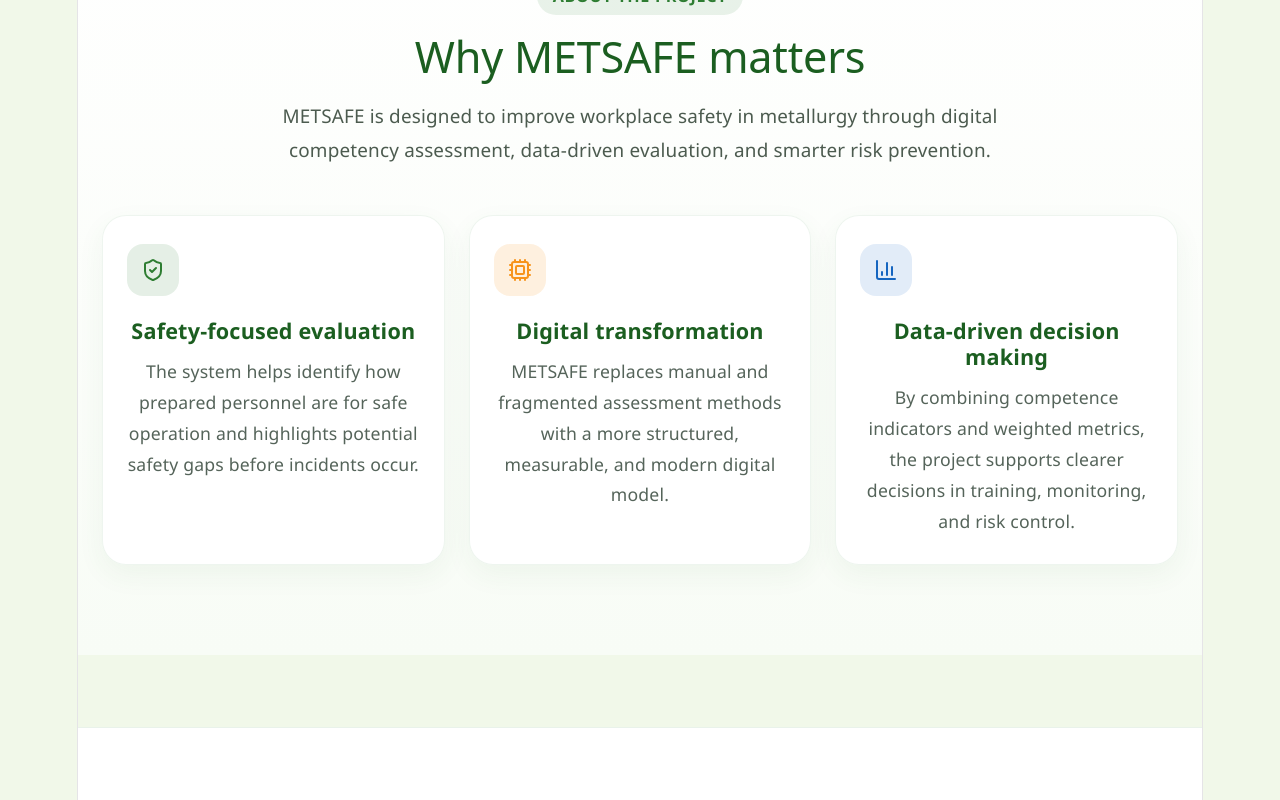
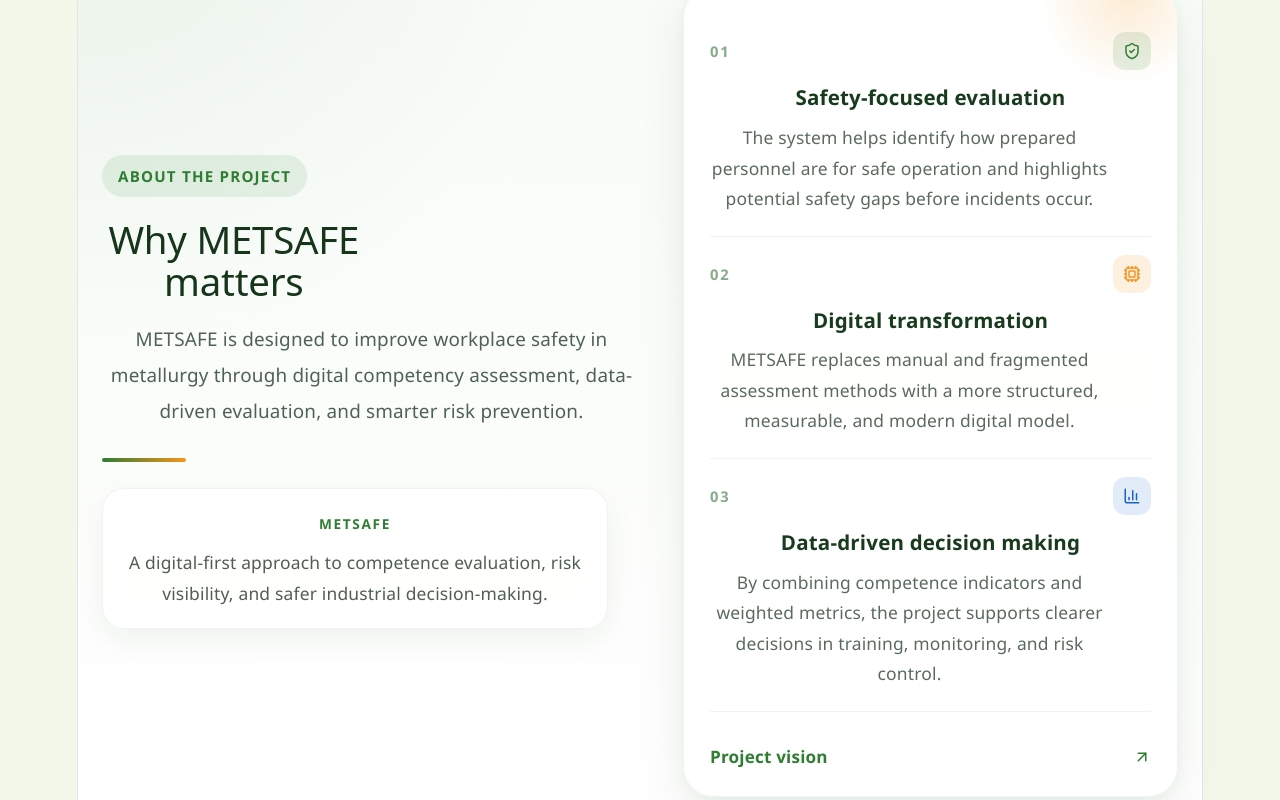
Before and after one commit to ngocleltt/metsafe, a React (Vite) app: page / in a window 1280 px wide. Shown: the part 1400-2200 px from the top of the page. Built offline with nearby package versions, Linux system fonts and the light colour scheme.

Commit message:
redesign about-project

```diff
--- a/src/components/AboutProject.jsx
+++ b/src/components/AboutProject.jsx
@@ -1,30 +1,44 @@
 import React from 'react';
 import './styles/AboutProject.css';
-import { ShieldCheck, Cpu, BarChart3 } from 'lucide-react';
+import { ShieldCheck, Cpu, BarChart3, ArrowUpRight } from 'lucide-react';
 
 const AboutProject = ({ t }) => {
   return (
     <section id="about" className="about-project-section">
       <div className="about-project-container">
-        <div className="about-project-header">
+        <div className="about-project-shell">
+          <div className="about-project-intro">
             <span className="about-project-tag">
               {t?.aboutProject?.tag || 'About the Project'}
             </span>
 
-          <h2>
+            <h2 className="about-project-title">
               {t?.aboutProject?.title || 'Why METSAFE matters'}
             </h2>
 
-          <p>
+            <p className="about-project-description">
               {t?.aboutProject?.description ||
                 'METSAFE is designed to improve workplace safety in metallurgy through digital competency assessment, data-driven evaluation, and smarter risk prevention.'}
             </p>
+
+            <div className="about-project-accent-line"></div>
+
+            <div className="about-project-note">
+              <span className="about-note-label">METSAFE</span>
+              <p>
+                A digital-first approach to competence evaluation, risk visibility,
+                and safer industrial decision-making.
+              </p>
+            </div>
           </div>
 
-        <div className="about-project-grid">
-          <div className="about-card">
-            <div className="about-card-icon green">
-              <ShieldCheck size={24} />
+          <div className="about-project-panel">
+            <div className="about-feature-item">
+              <div className="about-feature-top">
+                <span className="about-feature-number">01</span>
+                <div className="about-feature-icon green">
+                  <ShieldCheck size={18} />
+                </div>
               </div>
               <h3>
                 {t?.aboutProject?.card1?.title || 'Safety-focused evaluation'}
@@ -35,9 +49,12 @@ const AboutProject = ({ t }) => {
               </p>
             </div>
 
-          <div className="about-card">
-            <div className="about-card-icon orange">
-              <Cpu size={24} />
+            <div className="about-feature-item">
+              <div className="about-feature-top">
+                <span className="about-feature-number">02</span>
+                <div className="about-feature-icon orange">
+                  <Cpu size={18} />
+                </div>
               </div>
               <h3>
                 {t?.aboutProject?.card2?.title || 'Digital transformation'}
@@ -48,9 +65,12 @@ const AboutProject = ({ t }) => {
               </p>
             </div>
 
-          <div className="about-card">
-            <div className="about-card-icon blue">
-              <BarChart3 size={24} />
+            <div className="about-feature-item">
+              <div className="about-feature-top">
+                <span className="about-feature-number">03</span>
+                <div className="about-feature-icon blue">
+                  <BarChart3 size={18} />
+                </div>
               </div>
               <h3>
                 {t?.aboutProject?.card3?.title || 'Data-driven decision making'}
@@ -60,6 +80,12 @@ const AboutProject = ({ t }) => {
                   'By combining competence indicators and weighted metrics, the project supports clearer decisions in training, monitoring, and risk control.'}
               </p>
             </div>
+
+            <div className="about-panel-footer">
+              <span>Project vision</span>
+              <ArrowUpRight size={18} />
+            </div>
+          </div>
         </div>
       </div>
     </section>
--- a/src/components/styles/AboutProject.css
+++ b/src/components/styles/AboutProject.css
@@ -1,6 +1,8 @@
 .about-project-section {
-  padding: 90px 24px;
-  background: linear-gradient(180deg, #ffffff 0%, #f8fcf6 100%);
+  padding: 100px 24px;
+  background:
+    radial-gradient(circle at top left, rgba(46, 125, 50, 0.07), transparent 32%),
+    linear-gradient(180deg, #f7fbf6 0%, #ffffff 100%);
 }
 
 .about-project-container {
@@ -8,123 +10,231 @@
   margin: 0 auto;
 }
 
-.about-project-header {
-  text-align: center;
-  max-width: 760px;
-  margin: 0 auto 48px;
+.about-project-shell {
+  display: grid;
+  grid-template-columns: 1.05fr 0.95fr;
+  gap: 34px;
+  align-items: stretch;
+}
+
+.about-project-intro {
+  padding: 12px 8px 12px 0;
+  display: flex;
+  flex-direction: column;
+  justify-content: center;
 }
 
 .about-project-tag {
-  display: inline-block;
-  padding: 6px 16px;
+  display: inline-flex;
+  align-items: center;
+  width: fit-content;
+  padding: 8px 16px;
   border-radius: 999px;
   background: rgba(46, 125, 50, 0.1);
   color: var(--primary-color);
-  font-size: 0.9rem;
-  font-weight: 600;
+  font-size: 0.84rem;
+  font-weight: 700;
   text-transform: uppercase;
-  letter-spacing: 0.04em;
-  margin-bottom: 16px;
+  letter-spacing: 0.08em;
+  margin-bottom: 22px;
 }
 
-.about-project-header h2 {
-  font-size: 2.4rem;
-  color: var(--secondary-color);
-  margin-bottom: 16px;
-  line-height: 1.2;
+.about-project-title {
+  font-size: clamp(2rem, 3vw, 3.3rem);
+  line-height: 1.08;
+  color: #16351b;
+  margin: 0 0 20px;
+  max-width: 12ch;
 }
 
-.about-project-header p {
+.about-project-description {
   font-size: 1.05rem;
-  line-height: 1.8;
-  color: #4c5b4f;
+  line-height: 1.9;
+  color: #4f6253;
+  max-width: 58ch;
+  margin-bottom: 28px;
 }
 
-.about-project-grid {
-  display: grid;
-  grid-template-columns: repeat(3, 1fr);
-  gap: 24px;
+.about-project-accent-line {
+  width: 84px;
+  height: 4px;
+  border-radius: 999px;
+  background: linear-gradient(90deg, var(--primary-color), var(--accent-color));
+  margin-bottom: 26px;
 }
 
-.about-card {
-  background: rgba(255, 255, 255, 0.92);
+.about-project-note {
+  max-width: 460px;
+  padding: 20px 22px;
+  border-radius: 22px;
+  background: rgba(255, 255, 255, 0.74);
   border: 1px solid rgba(46, 125, 50, 0.08);
-  border-radius: 24px;
-  padding: 28px 24px;
-  box-shadow: 0 10px 28px rgba(46, 125, 50, 0.06);
-  transition: transform 0.3s ease, box-shadow 0.3s ease;
+  box-shadow: 0 10px 30px rgba(32, 74, 38, 0.06);
+  backdrop-filter: blur(8px);
+  -webkit-backdrop-filter: blur(8px);
 }
 
-.about-card:hover {
-  transform: translateY(-6px);
-  box-shadow: 0 16px 34px rgba(46, 125, 50, 0.1);
+.about-note-label {
+  display: inline-block;
+  font-size: 0.76rem;
+  font-weight: 800;
+  text-transform: uppercase;
+  letter-spacing: 0.12em;
+  color: var(--primary-color);
+  margin-bottom: 10px;
 }
 
-.about-card-icon {
-  width: 52px;
-  height: 52px;
-  border-radius: 16px;
+.about-project-note p {
+  margin: 0;
+  color: #4e5f52;
+  line-height: 1.75;
+  font-size: 0.97rem;
+}
+
+.about-project-panel {
+  position: relative;
+  background: rgba(255, 255, 255, 0.82);
+  border: 1px solid rgba(46, 125, 50, 0.08);
+  border-radius: 30px;
+  padding: 26px;
+  box-shadow:
+    0 20px 50px rgba(25, 61, 31, 0.08),
+    0 4px 14px rgba(46, 125, 50, 0.05);
+  backdrop-filter: blur(12px);
+  -webkit-backdrop-filter: blur(12px);
+  overflow: hidden;
+}
+
+.about-project-panel::before {
+  content: '';
+  position: absolute;
+  top: -80px;
+  right: -40px;
+  width: 180px;
+  height: 180px;
+  border-radius: 50%;
+  background: radial-gradient(circle, rgba(247, 148, 29, 0.18), transparent 68%);
+  pointer-events: none;
+}
+
+.about-feature-item {
+  position: relative;
+  padding: 18px 0 22px;
+  border-bottom: 1px solid rgba(46, 125, 50, 0.08);
+}
+
+.about-feature-item:last-of-type {
+  border-bottom: none;
+  padding-bottom: 12px;
+}
+
+.about-feature-top {
+  display: flex;
+  align-items: center;
+  justify-content: space-between;
+  margin-bottom: 14px;
+}
+
+.about-feature-number {
+  font-size: 0.82rem;
+  font-weight: 800;
+  letter-spacing: 0.12em;
+  color: rgba(27, 94, 32, 0.52);
+}
+
+.about-feature-icon {
+  width: 38px;
+  height: 38px;
+  border-radius: 12px;
   display: flex;
   align-items: center;
   justify-content: center;
-  margin-bottom: 18px;
 }
 
-.about-card-icon.green {
+.about-feature-icon.green {
   background: rgba(46, 125, 50, 0.12);
   color: #2e7d32;
 }
 
-.about-card-icon.orange {
+.about-feature-icon.orange {
   background: rgba(247, 148, 29, 0.14);
   color: #f7941d;
 }
 
-.about-card-icon.blue {
+.about-feature-icon.blue {
   background: rgba(21, 101, 192, 0.12);
   color: #1565c0;
 }
 
-.about-card h3 {
-  font-size: 1.2rem;
-  color: var(--secondary-color);
-  margin-bottom: 12px;
+.about-feature-item h3 {
+  margin: 0 0 10px;
+  font-size: 1.14rem;
+  color: #183b1d;
+  line-height: 1.35;
 }
 
-.about-card p {
-  color: #55645a;
+.about-feature-item p {
+  margin: 0;
+  color: #5a6b5d;
   line-height: 1.75;
-  font-size: 0.98rem;
+  font-size: 0.97rem;
+  max-width: 40ch;
+}
+
+.about-panel-footer {
+  display: flex;
+  align-items: center;
+  justify-content: space-between;
+  margin-top: 14px;
+  padding-top: 18px;
+  color: var(--primary-color);
+  font-size: 0.95rem;
+  font-weight: 700;
 }
 
 @media (max-width: 992px) {
-  .about-project-grid {
+  .about-project-shell {
     grid-template-columns: 1fr;
+    gap: 28px;
   }
 
-  .about-project-header h2 {
-    font-size: 2rem;
+  .about-project-title {
+    max-width: 100%;
+  }
+
+  .about-project-description {
+    max-width: 100%;
+  }
+
+  .about-project-note {
+    max-width: 100%;
   }
 }
 
 @media (max-width: 768px) {
   .about-project-section {
-    padding: 70px 20px;
+    padding: 76px 20px;
   }
 
-  .about-project-header {
-    margin-bottom: 36px;
+  .about-project-panel {
+    padding: 22px 20px;
+    border-radius: 24px;
   }
 
-  .about-project-header h2 {
-    font-size: 1.8rem;
+  .about-project-title {
+    font-size: 2rem;
   }
 
-  .about-project-header p {
+  .about-project-description {
     font-size: 1rem;
+    line-height: 1.8;
   }
 
-  .about-card {
-    padding: 24px 20px;
+  .about-feature-item h3 {
+    font-size: 1.05rem;
+  }
+
+  .about-feature-item p {
+    font-size: 0.95rem;
   }
 }
```
Lines whose indentation alone changed are shown as unchanged.
